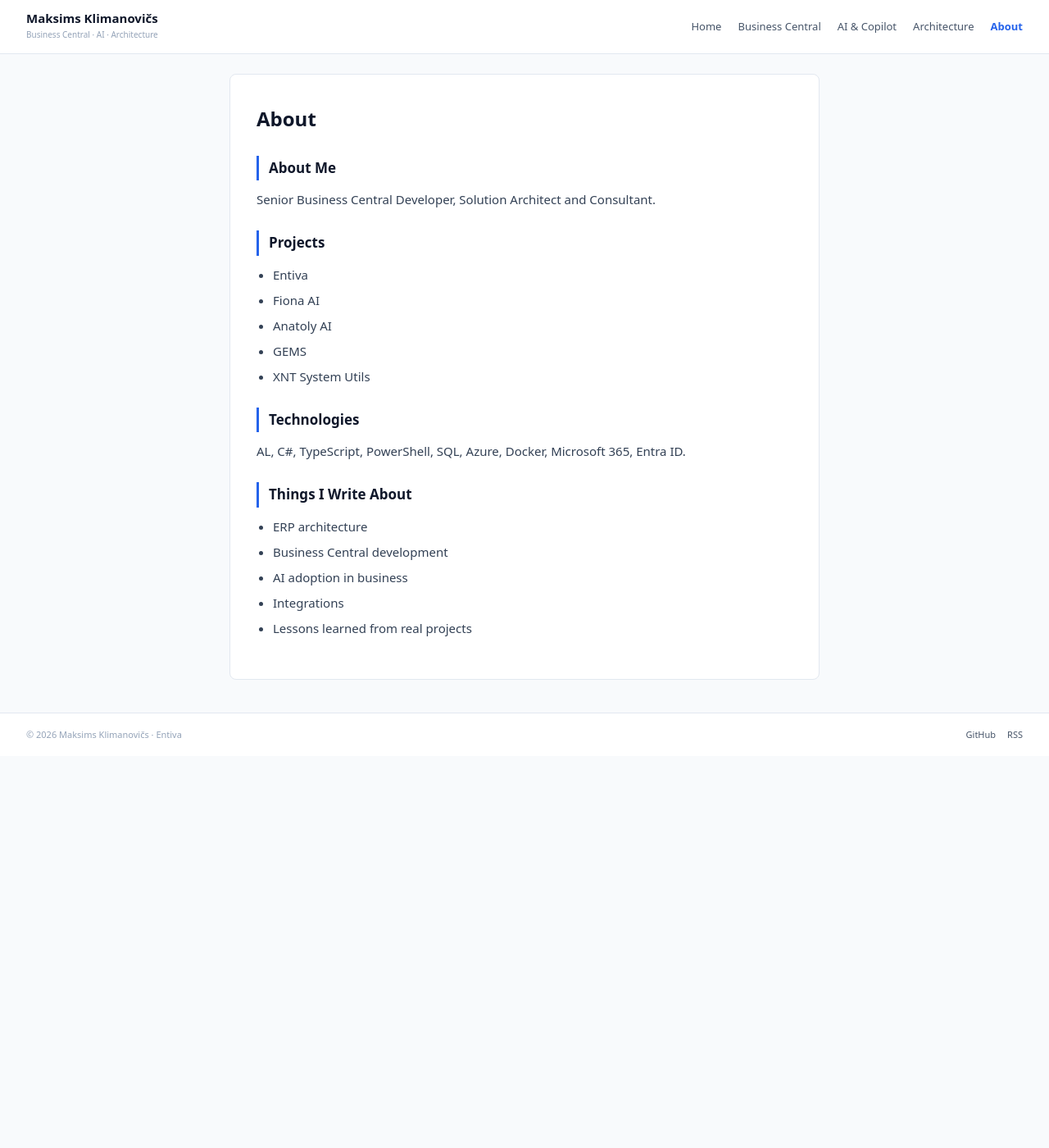
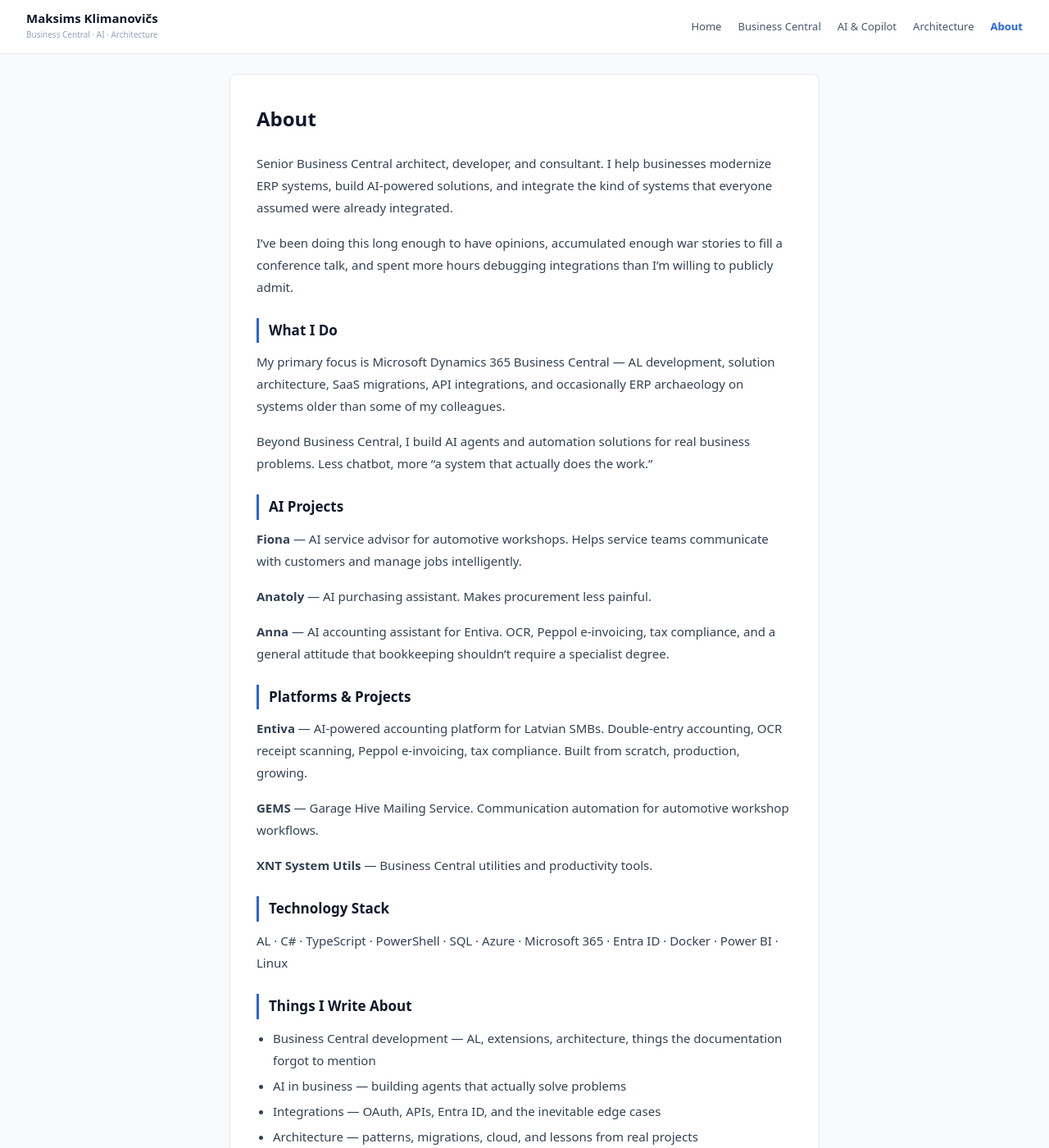
Before and after one commit to MaksimsKlimanovics/blog.entiva.io, a Jekyll site: the page built from about.md, in a window 1280 px wide and 1400 px high. Shown: the whole window at 82% size. Built offline with Jekyll 4.4.1, drawn with Linux system fonts in a browser that asks for light colours; some of the changed text lies outside the part shown.

Commit message:
feat: rewrite About page with full profile — AI projects, philosophy, personal details
Co-Authored-By: Claude Sonnet 4.6 <noreply@anthropic.com>

```diff
--- a/about.md
+++ b/about.md
@@ -4,26 +4,52 @@ title: About
 permalink: /about/
 ---
 
-## About Me
+Senior Business Central architect, developer, and consultant. I help businesses modernize ERP systems, build AI-powered solutions, and integrate the kind of systems that everyone assumed were already integrated.
 
-Senior Business Central Developer, Solution Architect and Consultant.
+I've been doing this long enough to have opinions, accumulated enough war stories to fill a conference talk, and spent more hours debugging integrations than I'm willing to publicly admit.
 
-## Projects
+## What I Do
 
-- Entiva
-- Fiona AI
-- Anatoly AI
-- GEMS
-- XNT System Utils
+My primary focus is Microsoft Dynamics 365 Business Central — AL development, solution architecture, SaaS migrations, API integrations, and occasionally ERP archaeology on systems older than some of my colleagues.
 
-## Technologies
+Beyond Business Central, I build AI agents and automation solutions for real business problems. Less chatbot, more "a system that actually does the work."
 
-AL, C#, TypeScript, PowerShell, SQL, Azure, Docker, Microsoft 365, Entra ID.
+## AI Projects
+
+**Fiona** — AI service advisor for automotive workshops. Helps service teams communicate with customers and manage jobs intelligently.
+
+**Anatoly** — AI purchasing assistant. Makes procurement less painful.
+
+**Anna** — AI accounting assistant for Entiva. OCR, Peppol e-invoicing, tax compliance, and a general attitude that bookkeeping shouldn't require a specialist degree.
+
+## Platforms & Projects
+
+**Entiva** — AI-powered accounting platform for Latvian SMBs. Double-entry accounting, OCR receipt scanning, Peppol e-invoicing, tax compliance. Built from scratch, production, growing.
+
+**GEMS** — Garage Hive Mailing Service. Communication automation for automotive workshop workflows.
+
+**XNT System Utils** — Business Central utilities and productivity tools.
+
+## Technology Stack
+
+AL · C# · TypeScript · PowerShell · SQL · Azure · Microsoft 365 · Entra ID · Docker · Power BI · Linux
 
 ## Things I Write About
 
-- ERP architecture
-- Business Central development
-- AI adoption in business
-- Integrations
-- Lessons learned from real projects
+- Business Central development — AL, extensions, architecture, things the documentation forgot to mention
+- AI in business — building agents that actually solve problems
+- Integrations — OAuth, APIs, Entra ID, and the inevitable edge cases
+- Architecture — patterns, migrations, cloud, and lessons from real projects
+- Automation — because manual processes are just deferred problems
+
+## Outside Work
+
+When I'm not building software: time with family and dogs, smart-home automation, energy management projects, and custom hardware experiments that are definitely simpler in theory.
+
+## Philosophy
+
+Technology should solve business problems.
+
+Complexity is sometimes unavoidable. Unnecessary complexity is not.
+
+> Every migration starts with optimism and ends with SQL scripts.
```
